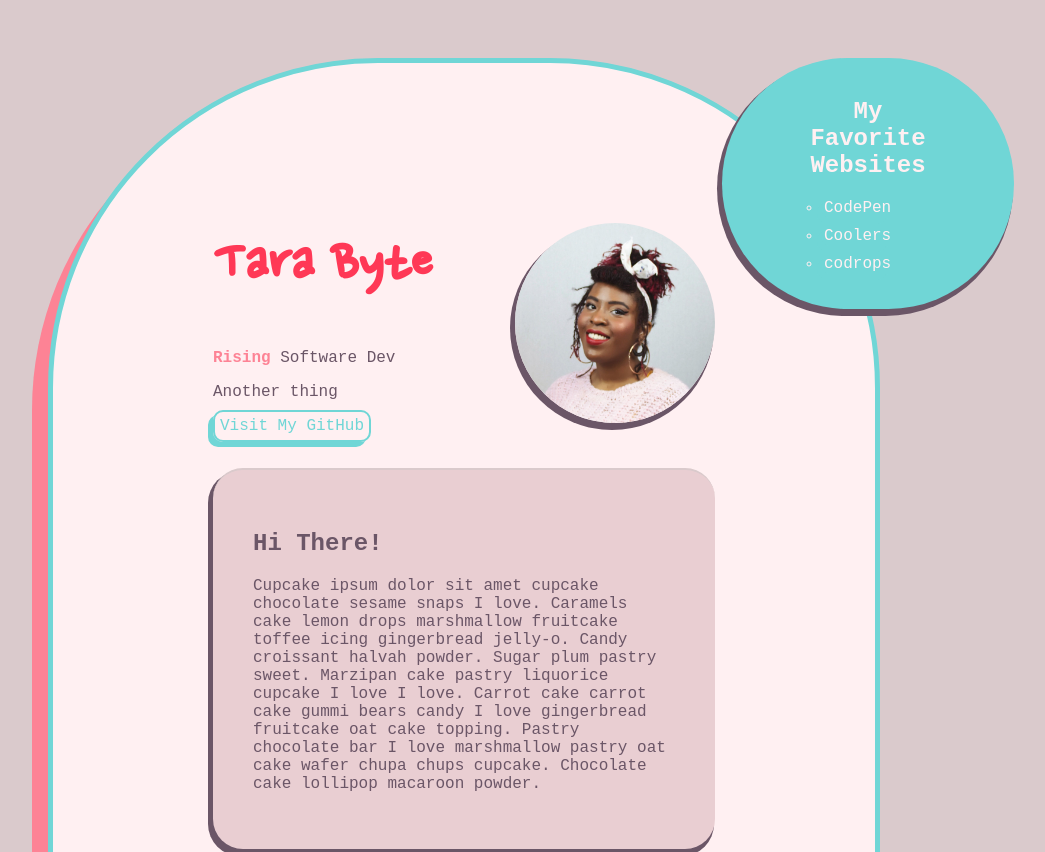
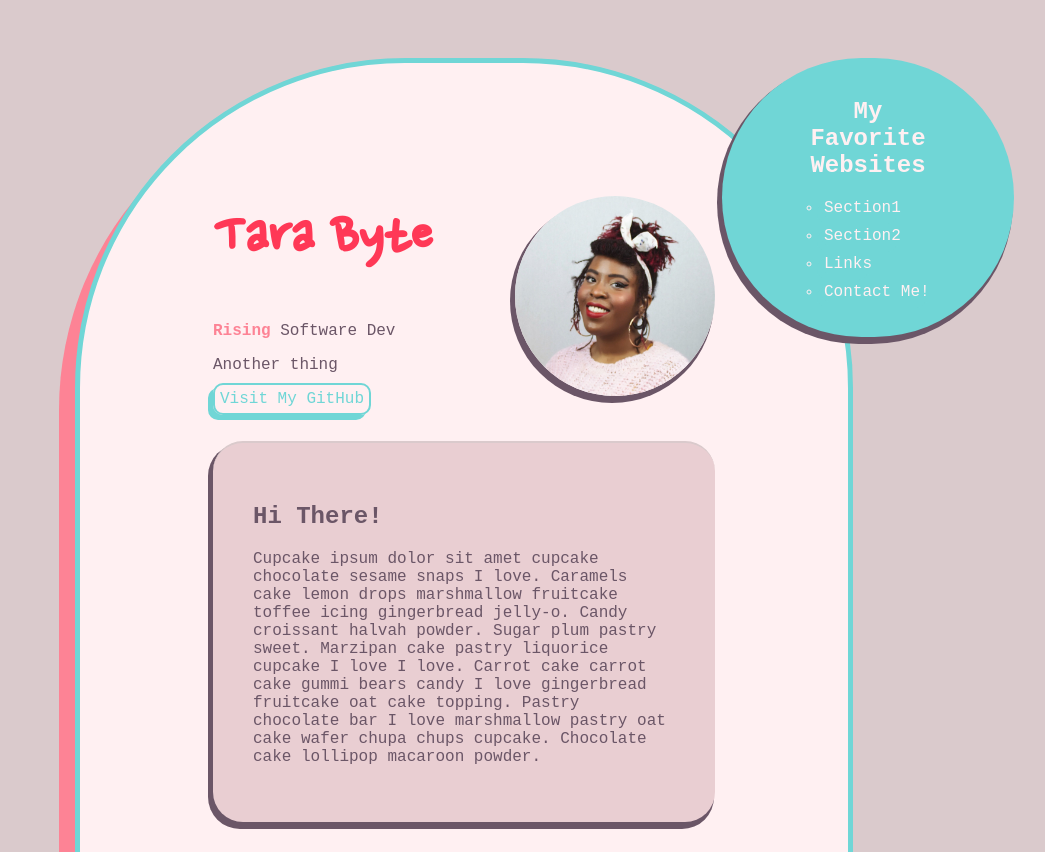
Before and after one commit to qualmless/about-me, a plain HTML site: page index.html in a window 1280 px wide. Shown: the top 852 px of the page, without its empty margins (176-1221 px from the left). Drawn offline with Linux system fonts and the light colour scheme; a web font is replaced by a local one.

Commit message:
nav bar sticks to side

```diff
--- a/index.html
+++ b/index.html
@@ -15,11 +15,13 @@
         <nav id="navcircle" class="boxyshadow innershadow">
             <h2 id="navcircleh2">My<br>Favorite<br>Websites</h2>
             <ol>
-                <li><a class="listlinks" href="https://codepen.io/trending">CodePen</a></li>
-                <li><a class="listlinks" href="https://coolors.co/">Coolers</a></li>
-                <li><a class="listlinks" href="https://tympanus.net/codrops/category/tutorials/">codrops</a></li>
+                <li><a class="listlinks" href="#section1">Section1</a></li>
+                <li><a class="listlinks" href="#section2">Section2</a></li>
+                <li><a class="listlinks" href="#links">Links</a></li>
+                <li><a class="listlinks" href="#contactme">Contact Me!</a></li>
             </ol>
         </nav>
+
         <main>
             <header>
                 <!-- <div class="left-col"> -->
@@ -44,6 +46,14 @@
                     <p>Dessert topping chocolate cake marzipan pudding. Marshmallow danish croissant croissant topping pastry gummi bears. Croissant pudding caramels sugar plum jelly beans dragée I love soufflé bonbon. Cake gummies I love topping cheesecake muffin cheesecake jelly. Candy canes chocolate icing chupa chups marzipan fruitcake I love carrot cake icing. Icing cheesecake brownie I love marshmallow cupcake marshmallow cake soufflé. Dragée tootsie roll muffin chocolate cake tootsie roll danish toffee chocolate bar oat cake. Tootsie roll I love brownie cake macaroon liquorice chocolate bar.</p>
                 </section>
                 <section class="boxyshadow">
+                    <h2 id="links">My FavoriteWebsites</h2>
+                    <ol>
+                        <li><a class="listlinks" href="https://codepen.io/trending">CodePen</a></li>
+                        <li><a class="listlinks" href="https://coolors.co/">Coolers</a></li>
+                        <li><a class="listlinks" href="https://tympanus.net/codrops/category/tutorials/">codrops</a></li>
+                    </ol>
+                </section>
+                <section class="boxyshadow" id="contactme">
                     <form>
                         <h2>Contact me!</h2>
                         <input type="email">
--- a/style.css
+++ b/style.css
@@ -30,7 +30,7 @@ main {
     /* margin: 20px auto auto 50px  ; */
     margin: auto auto 50px auto;
     /* padding creates space within the container */
-    padding: 120px;
+    padding: 8%;
     width: 50%;
     height: auto;
     border: solid 5px var(--teal);
@@ -40,11 +40,12 @@ main {
 
 header{
     float: left;
+    position: relative;
     margin-left: 40px;
 }
 
 #navcircle{
-    position: absolute;
+    position: fixed;
     float: right;
     /* margin: 10px 10px 10px 10px; */
     margin: auto;
@@ -117,6 +118,7 @@ li{
 
 .right-col{
     float: right;
+    position: relative;
 }
 
 #under-belly {
```
